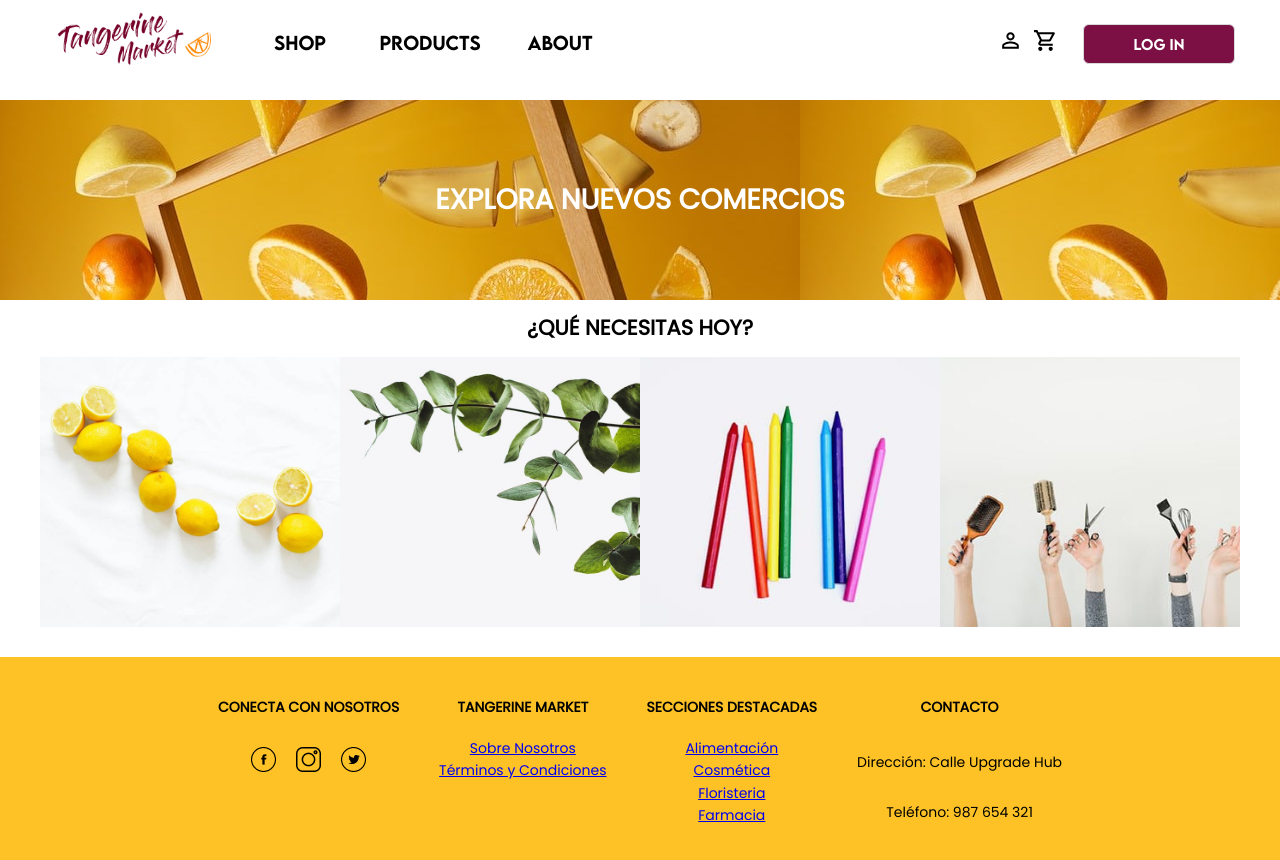
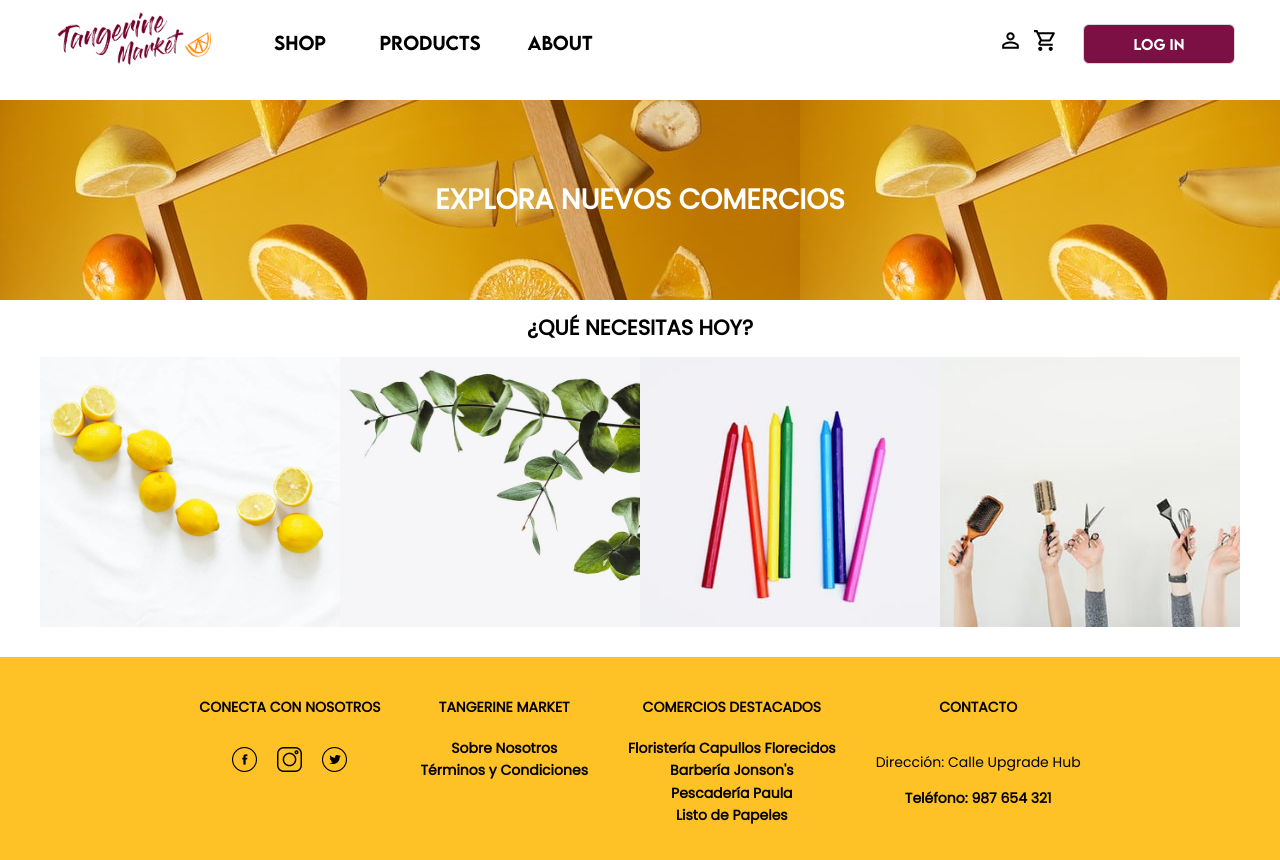
Before and after one commit to lourdesreguera/Tangerine-market-react-redux-scss, a React (Create React App) app: page / in a window 1280 px wide. Shown: the top 860 px of the page. Built offline with nearby package versions, Linux system fonts and the light colour scheme; no server answers; the HTML template or start-up script is replaced by a standard one.

Commit message:
FEAT: retoques css semifinals

```diff
--- a/src/components/Footer.jsx
+++ b/src/components/Footer.jsx
@@ -28,18 +28,18 @@ const Footer = () => {
       <div className="footer-container__item">
         <h4>TANGERINE MARKET</h4>
         <div className="footer-container__item-enlaces">
-          <a href="#">Sobre Nosotros</a>
-          <Link to="/conditions">Términos y Condiciones</Link>
+          <Link to="/about" className="stores__data stores__data--footer">Sobre Nosotros</Link>
+          <Link to="/conditions" className="stores__data stores__data--footer">Términos y Condiciones</Link>
         </div>
       </div>
 
       <div className="footer-container__item">
-        <h4>SECCIONES DESTACADAS</h4>
+        <h4>COMERCIOS DESTACADOS</h4>
         <div className="footer-container__item-enlaces">
-          <a href="#">Alimentación</a>
-          <a href="#">Cosmética</a>
-          <a href="#">Floristeria</a>
-          <a href="#">Farmacia</a>
+        <Link to="/stores/631c54b2bd07775b6fa99483" className="stores__data stores__data--footer">Floristería Capullos Florecidos</Link>
+          <Link to="/stores/63208f2ec2f0e99b62a4fc88" className="stores__data stores__data--footer">Barbería Jonson's</Link>
+          <Link to="/stores/631f33c83685a487612e019f" className="stores__data stores__data--footer">Pescadería Paula</Link>
+          <Link to="/stores/631ee61a325a01f32a480065" className="stores__data stores__data--footer">Listo de Papeles</Link>
         </div>
       </div>
 
@@ -47,7 +47,7 @@ const Footer = () => {
         <h4>CONTACTO</h4>
 
         <p>Dirección: Calle Upgrade Hub</p>
-        <p>Teléfono: 987 654 321</p>
+        <a className="stores__data stores__data--footer" href="tel:987654321">Teléfono: 987 654 321</a>
       </div>
     </footer>
   );
--- a/src/pages/ProductsPage.jsx
+++ b/src/pages/ProductsPage.jsx
@@ -8,11 +8,9 @@ const ProductsPage = () => {
   const dispatch = useDispatch();
   const { products, isLoading, error } = useSelector((state) => state.products);
 
-
   useEffect(() => {
     dispatch(getProducts());
   }, []);
-
 
   return (
     // <>
@@ -32,19 +30,20 @@ const ProductsPage = () => {
               </div>
               <div>
                 <div className="products__text">
-                  <h2 className="stores__data stores__data--heading">
-                    {products.name}
-                  </h2>
-                  <p className="">{product.description}</p>
-                  <h3>{product.price} €</h3>
+                  <h2 className="store-detail__text">{product.name}</h2>
+                  <h3 className="product-price-color">{product.price} €</h3>
                 </div>
-                <div>
-                  <NavLink to={`/stores/${product.store}`}>
-                    <p>Ir a vendedor</p>
-                  </NavLink>
-                </div>
+
+                <NavLink
+                  to={`/stores/${product.store}`}
+                  className="stores__data stores__data--footer"
+                >
+                  <p>Ir a vendedor</p>
+                </NavLink>
               </div>
-              <button type="submit" className="login-btn login-btn--products">Añadir al Carrito</button>
+              <button type="submit" className="login-btn login-btn--products">
+                Añadir al Carrito
+              </button>
             </div>
           );
         })}
--- a/src/pages/StoreDetailPage.jsx
+++ b/src/pages/StoreDetailPage.jsx
@@ -4,7 +4,6 @@ import { useEffect } from "react";
 import { useParams } from "react-router-dom";
 import { getStore } from "../redux/store/store.actions";
 import { addShoppingCart } from "../redux/shopping-cart/shopping-cart.actions";
-
 
 const StoreDetailPage = () => {
   const { store } = useSelector((state) => state.store);
@@ -15,29 +14,54 @@ const StoreDetailPage = () => {
     dispatch(getStore(id));
   }, []);
 
-
   return (
     <div className="store-detail">
       {store && (
         <>
           <h1 className="store-detail__name">{store.name}</h1>
-          <div>
+          {/*   <div>
             <p className="store-detail__text">Dirección: <span className="store-detail__text store-detail__text--span">{store.address}</span></p>
             <p className="store-detail__text">Teléfono: <a className="stores__data stores__data--phone store-detail__text--span" href={"tel:{store.phone}"}>{store.phone}</a></p>
-          </div>
+          </div> */}
           <div>
-            <h2>Productos:</h2>
+            {/* <h2>Productos:</h2> */}
             <div className="store-detail__products">
               {store.products.map((product) => {
                 return (
                   <div key={product._id} className="store-detail__product">
-                  <img src={product.photo} alt={product.name} className="store-detail__image" />
-                  <h3 className="store-detail__text">{product.name}</h3>
-                  <p className="stores__address">{product.price}€</p>
-                  <button className="login-btn login-btn--products" onClick={() => dispatch(addShoppingCart(product))}>Añadir al carrito</button>
+                    <img
+                      src={product.photo}
+                      alt={product.name}
+                      className="store-detail__image"
+                    />
+                    <h2 className="store-detail__text">{product.name}</h2>
+                    <h3 className="product-price-color">{product.price}€</h3>
+                    <button
+                      className="login-btn login-btn--products"
+                      onClick={() => dispatch(addShoppingCart(product))}
+                    >
+                      Añadir al carrito
+                    </button>
                   </div>
                 );
               })}
+            </div>
+            <div>
+              <p className="store-detail__text">
+                Dirección:{" "}
+                <span className="store-detail__text store-detail__text--span">
+                  {store.address}
+                </span>
+              </p>
+              <p className="store-detail__text">
+                Teléfono:{" "}
+                <a
+                  className="stores__data stores__data--phone store-detail__text--span"
+                  href={"tel:{store.phone}"}
+                >
+                  {store.phone}
+                </a>
+              </p>
             </div>
           </div>
         </>
--- a/src/styles/_btn.scss
+++ b/src/styles/_btn.scss
@@ -33,7 +33,7 @@
     }
     &--products {
         font-family: var(--heading-stores);
-        font-size: 9px;
+        font-size: 14px;
         text-transform: uppercase;
         width: auto;
         padding: 5px 10px;
--- a/src/styles/_links.scss
+++ b/src/styles/_links.scss
@@ -51,4 +51,7 @@
   &--phone {
     font-size: 14px;
   }
+  &--footer{
+    font-weight: bold;
+  }
 }
--- a/src/styles/_products.scss
+++ b/src/styles/_products.scss
@@ -16,3 +16,14 @@
 .products__image-img{
     width:100%;
 }
+.product-price-color{
+    color:#7C1044;
+    font-size:18px;
+    margin-block-start: 3px;
+}
+
+@media only screen and (max-width: 600px) {
+    .products{
+        width:100%;
+    }
+}
--- a/src/styles/_storeDetail.scss
+++ b/src/styles/_storeDetail.scss
@@ -12,6 +12,7 @@
 .store-detail__products {
     display: flex;
     flex-wrap: wrap;
+    margin:50px 0;
 }
 
 .store-detail__product {
@@ -26,10 +27,25 @@
 
 .store-detail__text {
     font-family: var(--heading-stores);
-    font-size: 14px;
+    font-size: 18px;
     text-transform: capitalize;
     margin: 0;
     &--span {
         font-family: var(--placeholder);
     }
 }
+
+@media only screen and (max-width: 600px) {
+
+    .store-detail__product {
+        width: 100%;
+    }
+    .store-detail__products {
+        margin:20px;
+    }
+    .store-detail__product {
+        margin-top:30px;
+        padding: 8px;
+
+     }
+}
```
Lines whose indentation alone changed are shown as unchanged.
